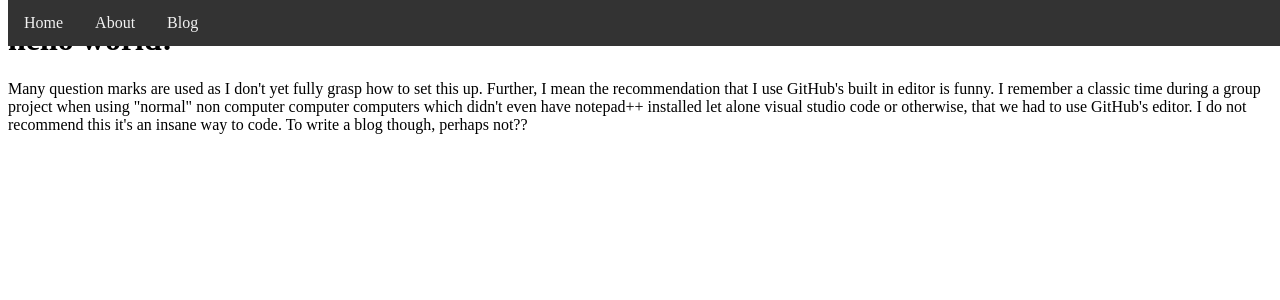
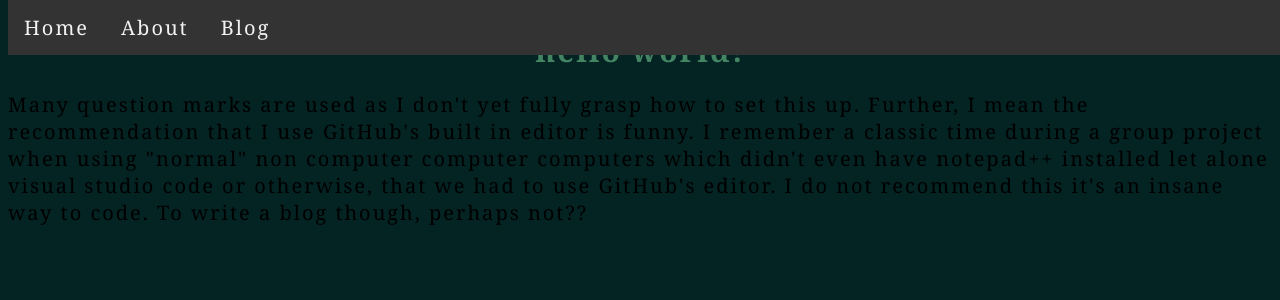
Before and after one commit to ewan2204/ewan2204.github.io, a Jekyll site: the page built from index.html, in a window 1280 px wide. Shown: the top 300 px of the page. Built offline with Jekyll 4.4.1, drawn with Linux system fonts in a browser that asks for light colours.

Commit message:
[PROGRESS] - Taken some css from previous website projects.

```diff
--- a/_layouts/default.html
+++ b/_layouts/default.html
@@ -7,7 +7,15 @@
     <link rel="icon" type="image/x-icon" href="/assets/favicon.ico">
   </head>
   <body>
+
+
+
     {% include navigation.html %}
-    {{ content }}
+
+    <div class="main">
+        {{ content }}
+    </div>
+
+
   </body>
 </html>
--- a/assets/css/style.css
+++ b/assets/css/style.css
@@ -24,6 +24,47 @@
 }
 
 
+/* Main content */
+.main {
+  margin-top: 30px; /* Add a top margin to avoid content overlay */
+}
+
+
 .current {
   color: green;
 }
+
+
+body {
+  background:#042323;
+  font-family: Georgia, serif;
+  font-size: 20px;
+  letter-spacing: 0.1em;
+}
+
+
+img {
+  padding: 30px 30px;
+  display:block;
+  margin-left: auto;
+  margin-right: auto;
+  border-radius: 50%;
+  }
+
+img:hover {
+  border-radius:8px;
+  }
+
+.container {
+  margin: 0 auto;
+  width: 80%;
+  margin-top:5px;
+  margin-bottom:5px;
+  }
+
+h1 {
+  text-align: center;
+  padding: 0%;
+  font-size: 30px;
+  color: #438463;
+  }
```
